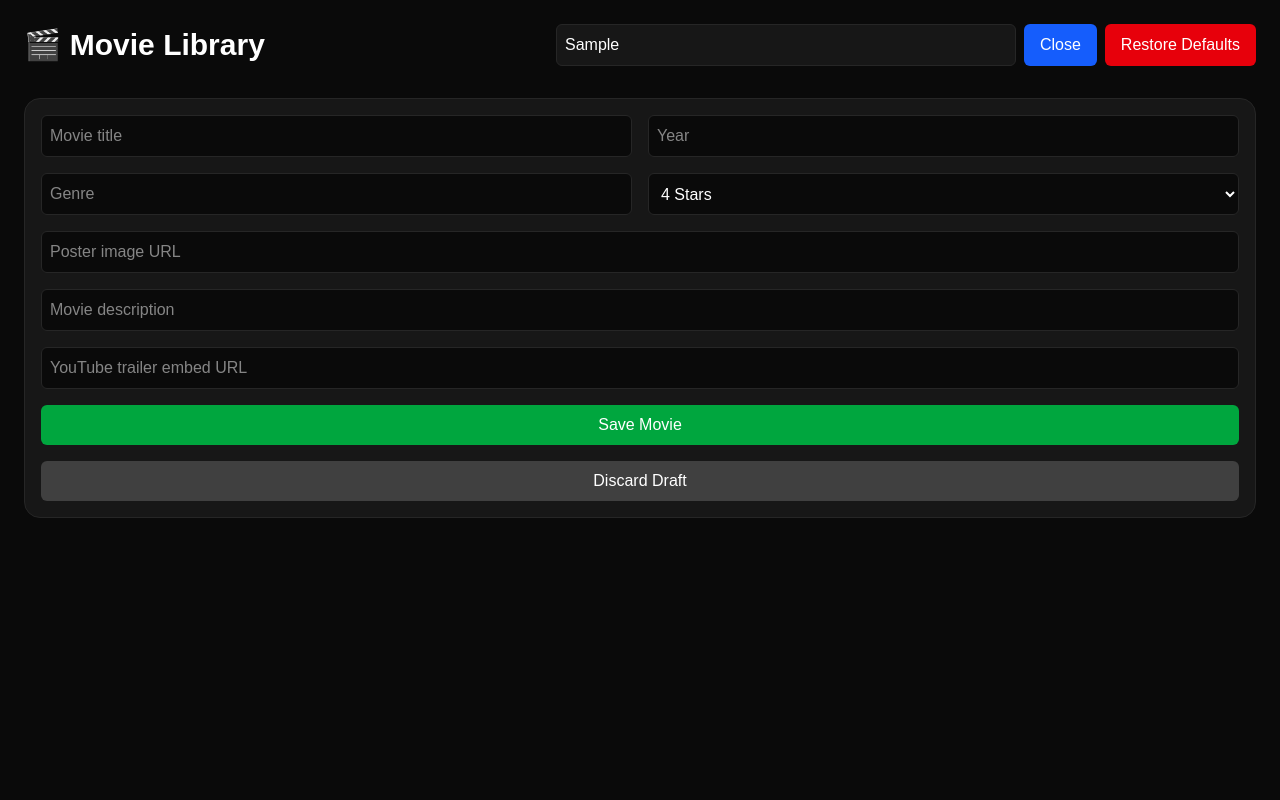
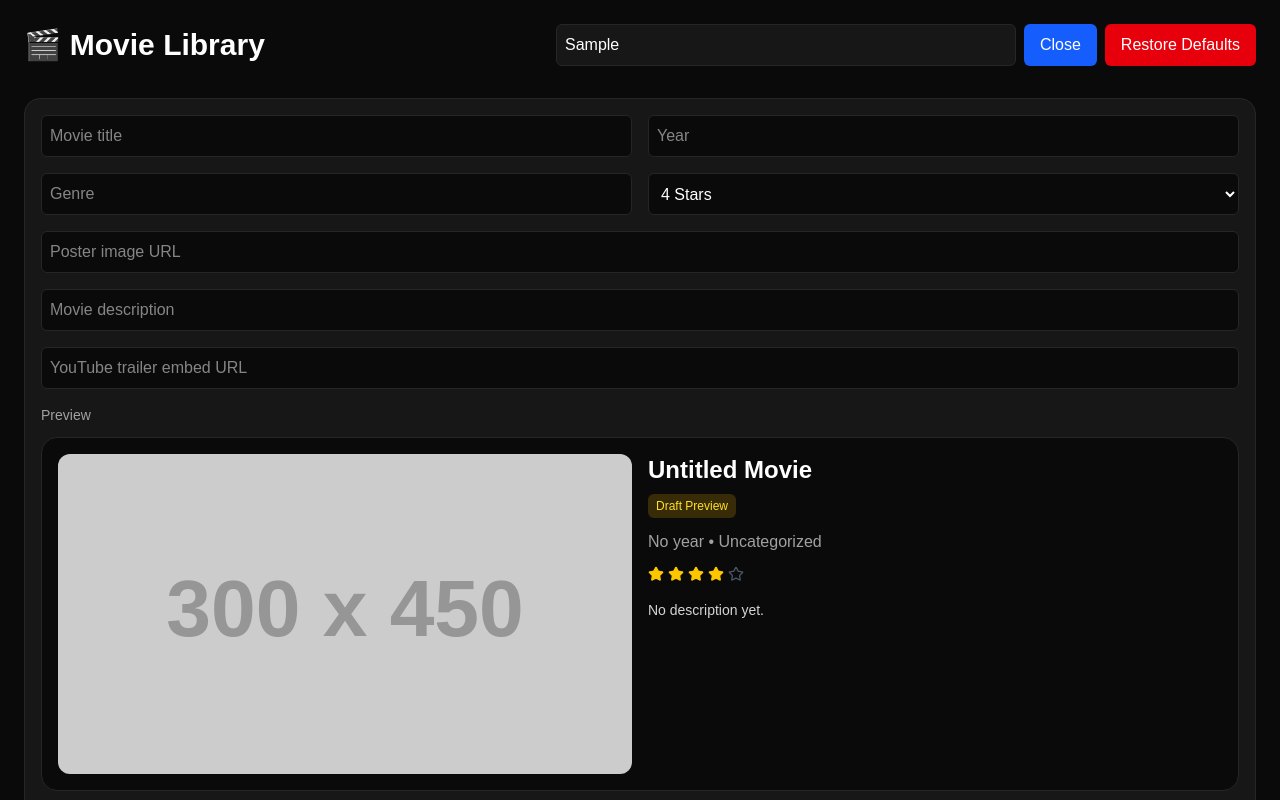
Before and after one commit to josiah123-droid/movie-library, a Next.js app: page / in a window 1280 px wide. Both pictures are taken after typing "Sample" into the empty fields and a click on the button "+ Add Movie". Shown: the top 800 px of the page. Built offline with nearby package versions, Linux system fonts and the light colour scheme.

Commit message:
add preview while adding a movie

```diff
--- a/app/page.tsx
+++ b/app/page.tsx
@@ -366,7 +366,24 @@ export default function MovieLibraryPage() {
       movie.year.toString().includes(query)
     );
   });
-
+const previewMovie: Movie = {
+  id: editingMovieId ?? 0,
+  title: title.trim() || "Untitled Movie",
+  year: year ? Number(year) : 0,
+  genre: genre.trim() || "Uncategorized",
+  rating: Number(rating) || 4,
+  cover:
+    cover.trim() || "https://via.placeholder.com/300x450?text=No+Poster",
+  description: description.trim() || "No description yet.",
+  trailer: trailer.trim(),
+  isDefault: false,
+  isDraft:
+    !year.trim() ||
+    !genre.trim() ||
+    !cover.trim() ||
+    !description.trim() ||
+    !trailer.trim(),
+};
   return (
     <main className="p-6 bg-neutral-950 min-h-screen text-white">
       <div className="flex flex-col md:flex-row md:justify-between md:items-center gap-4 mb-8">
@@ -476,6 +493,51 @@ export default function MovieLibraryPage() {
             onChange={(e) => setTrailer(e.target.value)}
             className="p-2 rounded-md bg-neutral-950 border border-neutral-800 md:col-span-2"
           />
+          <div className="md:col-span-2">
+  <p className="text-sm text-neutral-400 mb-3">Preview</p>
+
+  <div className="grid md:grid-cols-2 gap-4 bg-neutral-950 border border-neutral-800 rounded-2xl p-4">
+    <img
+      src={previewMovie.cover}
+      alt={previewMovie.title}
+      className="w-full h-80 object-cover rounded-xl"
+    />
+
+    <div className="flex flex-col justify-between">
+      <div>
+        <div className="flex flex-col gap-2 mb-3">
+          <h2 className="text-2xl font-bold">{previewMovie.title}</h2>
+
+          {previewMovie.isDraft && (
+            <span className="text-xs bg-yellow-500/20 text-yellow-300 px-2 py-1 rounded-md w-fit">
+              Draft Preview
+            </span>
+          )}
+        </div>
+
+        <p className="text-neutral-400 mb-3">
+          {previewMovie.year ? previewMovie.year : "No year"} •{" "}
+          {previewMovie.genre}
+        </p>
+
+        <StarRating rating={previewMovie.rating} />
+
+        <p className="text-sm text-neutral-300 mt-4 leading-6">
+          {previewMovie.description}
+        </p>
+      </div>
+
+      {previewMovie.trailer && (
+        <iframe
+          className="mt-4 w-full aspect-video rounded-lg"
+          src={previewMovie.trailer}
+          title="Preview Trailer"
+          allowFullScreen
+        ></iframe>
+      )}
+    </div>
+  </div>
+</div>
 
           <button
             onClick={handleAddMovie}
```
